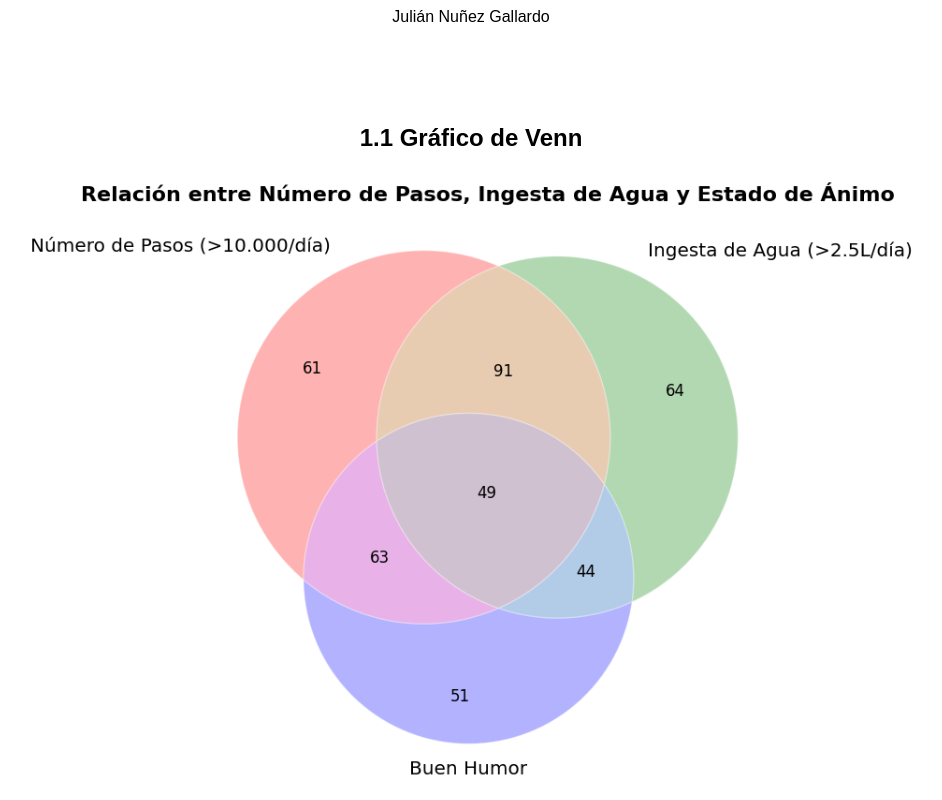
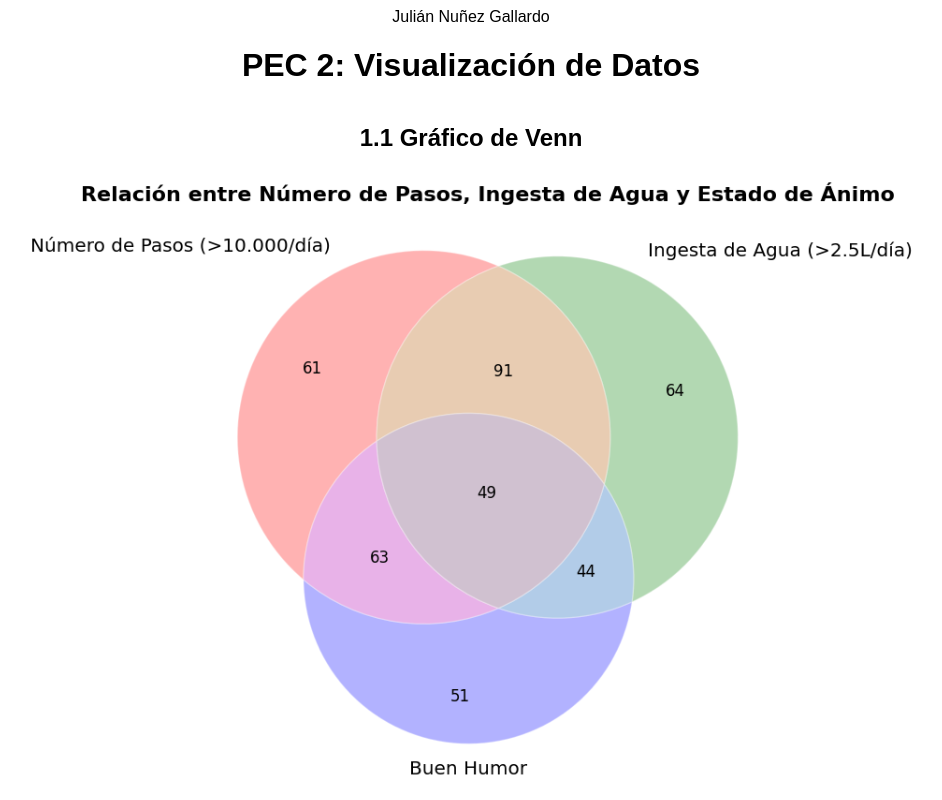
Before and after one commit to jnunezga26/PEC2_VisualizacionDeDatos, a plain HTML site: page index.html in a window 1280 px wide. Shown: the top 800 px of the page, without its empty margins (169-1111 px from the left). Drawn offline with Linux system fonts and the light colour scheme.

Commit message:
Update index.html

```diff
--- a/index.html
+++ b/index.html
@@ -7,7 +7,7 @@
     <subtitle>Julián Nuñez Gallardo</subtitle>
     <style>
         body { font-family: Arial, sans-serif; text-align: center; }
-        h1 { color: #ffffff; }
+        h1 { color: #000000; }
         .section { margin: 40px; }
         img { width: 900px; border: 1px solid #ffffff; border-radius: 8px; }
     </style>
```
